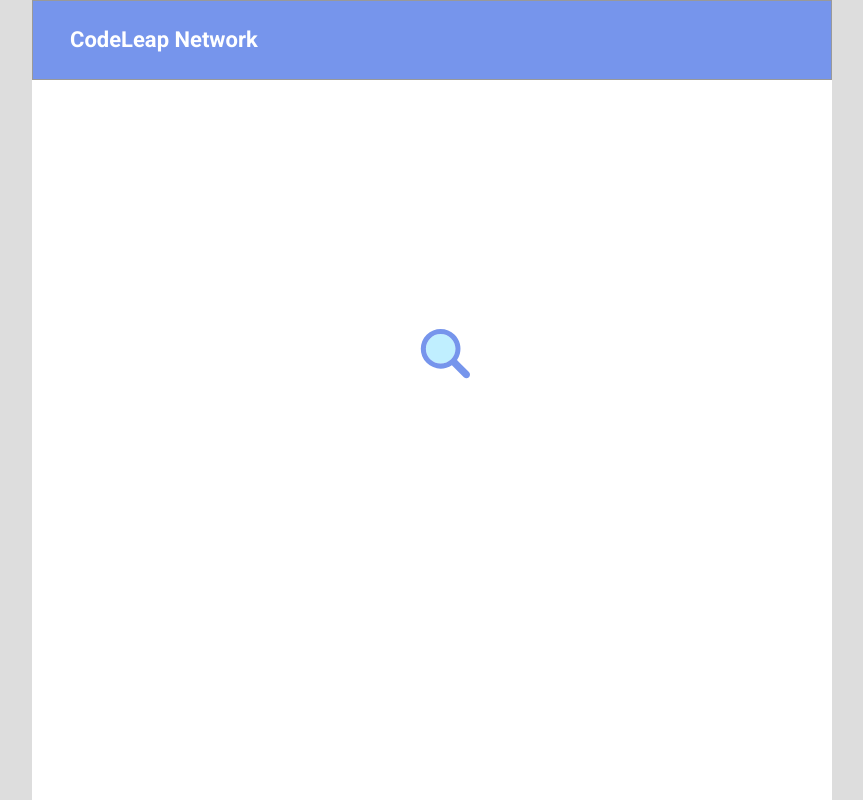
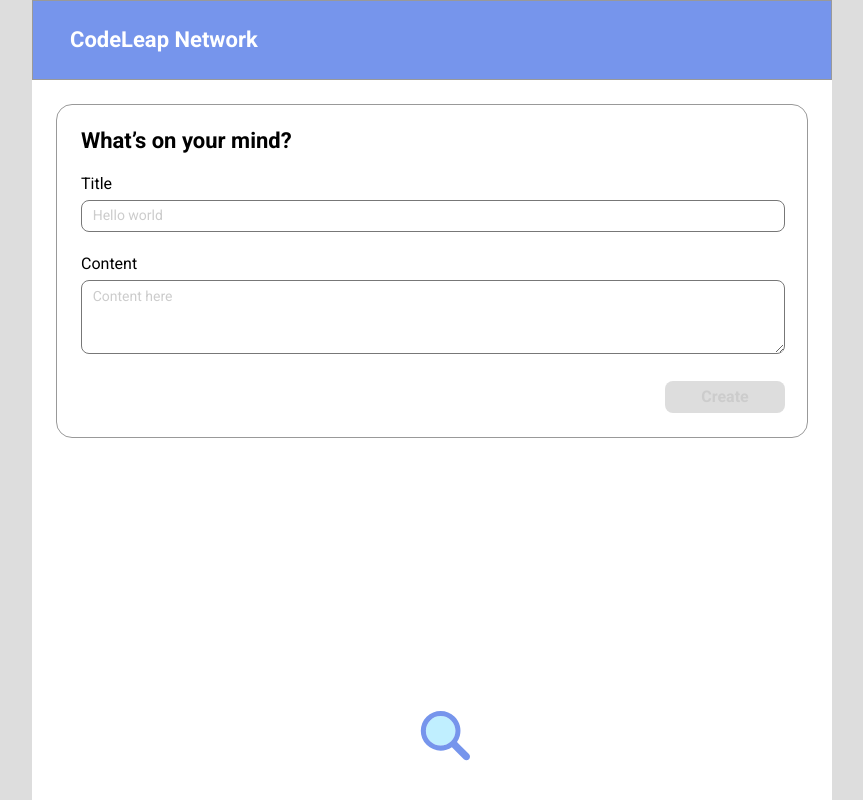
Before and after one commit to FernandoAlmeida2/codeleap-test, a React (Create React App) app: page /feed in a window 1280 px wide. Shown: the top 800 px of the page, without its empty margins (208-1071 px from the left). Built offline with nearby package versions, Linux system fonts and the light colour scheme; no server answers.

Commit message:
feat: add CreatePostForm component files

```diff
--- /dev/null
+++ b/src/components/posts/CreatePostForm/CreatePostForm.js
@@ -0,0 +1,34 @@
+import { useState } from "react";
+import { ButtonStyle, ContentStyle, CreatePostBox, InputStyle } from "./Styles";
+
+export default function CreatePostForm() {
+  const [title, setTitle] = useState("");
+  const [content, setContent] = useState("");
+  return (
+    <CreatePostBox>
+      <h1>What’s on your mind?</h1>
+      <label>
+        <p>Title</p>
+        <InputStyle
+          placeholder="Hello world"
+          value={title}
+          onChange={(e) => setTitle(e.target.value)}
+          required
+        />
+      </label>
+
+      <label>
+        <p>Content</p>
+        <ContentStyle
+          placeholder="Content here"
+          value={content}
+          onChange={(e) => setContent(e.target.value)}
+          required
+        />
+      </label>
+      <ButtonStyle isEmpty={title === "" || content === ""}>
+        <button disabled={title === "" || content === ""}>Create</button>
+      </ButtonStyle>
+    </CreatePostBox>
+  );
+}
--- /dev/null
+++ b/src/components/posts/CreatePostForm/Styles.js
@@ -0,0 +1,69 @@
+import styled from "styled-components";
+import { COLORS } from "../../../constants/colors";
+
+export const CreatePostBox = styled.div`
+  width: 752px;
+  height: 334px;
+  background-color: #ffffff;
+  border: 1px solid #999999;
+  border-radius: 16px;
+  padding: 24px;
+  display: flex;
+  flex-direction: column;
+  justify-content: center;
+  align-items: space-between;
+  gap: 24px;
+  h1 {
+    font-size: 22px;
+    font-weight: 700;
+  }
+  p {
+    font-size: 16px;
+    margin-bottom: 8px;
+  }
+`;
+
+export const InputStyle = styled.input`
+  width: 704px;
+  height: 32px;
+  border: 1px solid #777777;
+  border-radius: 8px;
+  padding-left: 10.68px;
+  ::placeholder {
+    color: #cccccc;
+    opacity: 1;
+    font-size: 14px;
+  }
+`;
+
+export const ContentStyle = styled.textarea`
+  width: 704px;
+  height: 74px;
+  border: 1px solid #777777;
+  border-radius: 8px;
+  padding-left: 10.68px;
+  padding-top: 7px;
+  ::placeholder {
+    color: #cccccc;
+    opacity: 1;
+    font-size: 14px;
+  }
+`;
+
+export const ButtonStyle = styled.div`
+  width: 704px;
+  height: 32px;
+  display: flex;
+  justify-content: end;
+  button {
+    width: 120px;
+    height: 32px;
+    border-radius: 8px;
+    font-size: 16px;
+    font-weight: 700;
+    border: none;
+    background-color: ${(props) => (props.isEmpty ? "#DDDDDD" : COLORS.blue)};
+    cursor: ${(props) => (props.isEmpty ? "auto" : "pointer")};
+    color: ${(props) => (props.isEmpty ? "#CCCCCC" : "#FFFFFF")};
+  }
+`;
--- a/src/pages/MainScreen/MainScreen.js
+++ b/src/pages/MainScreen/MainScreen.js
@@ -1,5 +1,6 @@
 import { useEffect, useState } from "react";
 import Header from "../../components/Header";
+import CreatePostForm from "../../components/posts/CreatePostForm/CreatePostForm";
 import SearchingPosts from "../../components/posts/SearchingPosts";
 import { getPosts } from "../../services/postApi";
 import { Container, MainStyle } from "./MainScreenStyles";
@@ -20,6 +21,7 @@ export default function MainScreen() {
     <Container>
       <MainStyle>
         <Header />
+        <CreatePostForm />
         <SearchingPosts />
       </MainStyle>
     </Container>
--- a/src/pages/MainScreen/MainScreenStyles.js
+++ b/src/pages/MainScreen/MainScreenStyles.js
@@ -6,11 +6,14 @@ export const Container = styled.div`
   width: 100vw;
   background-color: ${COLORS.background};
   display: flex;
-  flex-direction: column;
-  align-items: center;
+  justify-content: center;
 `;
 
 export const MainStyle = styled.div`
-    width: 800px;
-    background-color: #FFFFFF;
-`
+  width: 800px;
+  background-color: #ffffff;
+  display: flex;
+  flex-direction: column;
+  align-items: center;
+  gap: 24px;
+`;
```
Also changed, not shown: src/components/posts/CreatePostForm.js (deleted).
